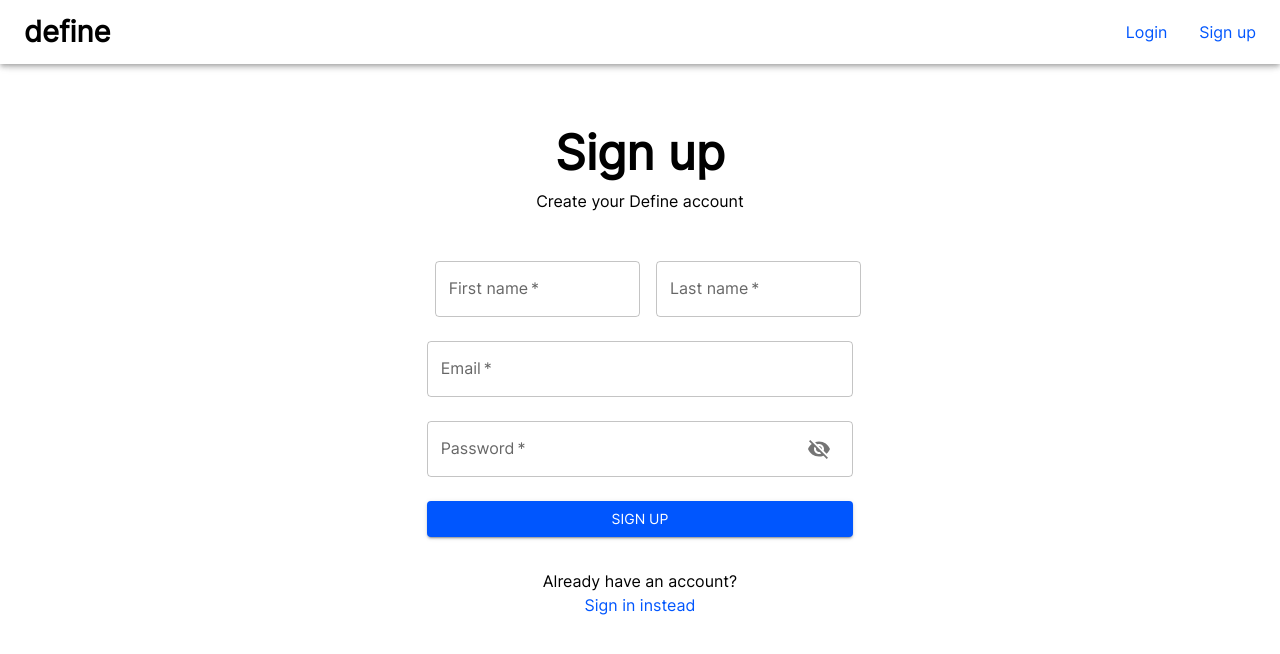
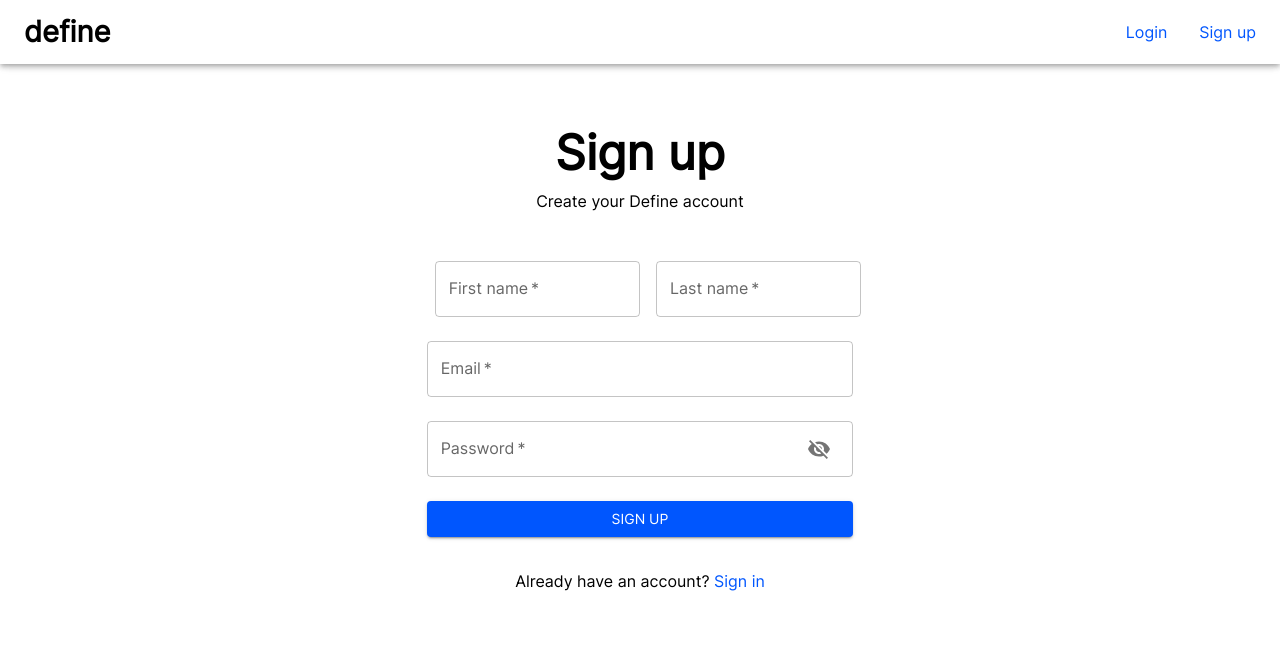
Before and after one commit to TylerWon/define, a React app in the folder frontend/: page /register in a window 1280 px wide. Shown: the top 654 px of the page. Built offline with nearby package versions, Linux system fonts and the light colour scheme; the HTML template or start-up script is replaced by a standard one.

Commit message:
Remove LoginAndRegister component, refactor Login and Sign Up pages to accomodate removal of it

```diff
--- a/frontend/src/components/Login/index.jsx
+++ b/frontend/src/components/Login/index.jsx
@@ -1,18 +1,49 @@
-import LoginAndRegister from "../lib/LoginAndRegister";
+import {
+  Grid,
+  Link as MuiLink,
+  Stack,
+  Typography
+} from "@mui/material";
+import { Link as ReactRouterLink } from "react-router-dom";
 
 import LoginForm from "./LoginForm";
 
 // The Login page
 export default function Login(props) {
   return (
-    <LoginAndRegister
-      title="Login"
-      description="Access your Define account"
-      question="Don't have an account?"
-      answer="Sign up instead"
-      route="/register"
+    <Grid
+      container
+      alignItems="center"
+      justifyContent="center"
+      sx={{
+        width: "100%",
+        paddingTop: "125px"
+      }}
     >
-      <LoginForm />
-    </LoginAndRegister>
+      <Grid item xs={10} sm={6} md={5} lg={4} xl={3}>
+        <Stack
+          spacing={4}
+          alignItems="center"
+          justifyContent="center"
+          sx={{ width: "100%" }}
+        >
+          <Stack
+            spacing={1}
+            alignItems="center"
+            justifyContent="center"
+          >
+            <Typography variant="h1">Login</Typography>
+            <Typography>Access your Define account</Typography>
+          </Stack>
+          <LoginForm />
+          <Stack
+            alignItems="center"
+            justifyContent="center"
+          >
+            <Typography>Don't have an account? <MuiLink component={ReactRouterLink} to="/register" underline="none">Sign up</MuiLink></Typography>
+          </Stack>
+        </Stack>
+      </Grid>
+    </Grid>
   )
 }
--- a/frontend/src/components/Register/index.jsx
+++ b/frontend/src/components/Register/index.jsx
@@ -1,18 +1,44 @@
-import LoginAndRegister from "../lib/LoginAndRegister";
+import {
+  Grid,
+  Link as MuiLink,
+  Stack,
+  Typography
+} from "@mui/material";
+import { Link as ReactRouterLink } from "react-router-dom";
 
 import SignUpForm from "./SignUpForm";
 
 // The Sign Up page
 export default function Register(props) {
   return (
-    <LoginAndRegister
-      title="Sign up"
-      description="Create your Define account"
-      question="Already have an account?"
-      answer="Sign in instead"
-      route="/login"
+    <Grid
+      container
+      alignItems="center"
+      justifyContent="center"
+      sx={{
+        width: "100%",
+        paddingTop: "125px"
+      }}
     >
-      <SignUpForm />
-    </LoginAndRegister>
+      <Grid item xs={10} sm={6} md={5} lg={4} xl={3}>
+        <Stack
+          spacing={4}
+          alignItems="center"
+          justifyContent="center"
+          sx={{ width: "100%" }}
+        >
+          <Stack
+            spacing={1}
+            alignItems="center"
+            justifyContent="center"
+          >
+            <Typography variant="h1">Sign up</Typography>
+            <Typography>Create your Define account</Typography>
+          </Stack>
+          <SignUpForm />
+          <Typography>Already have an account? <MuiLink component={ReactRouterLink} to="/login" underline="none">Sign in</MuiLink></Typography>
+        </Stack>
+      </Grid>
+    </Grid>
   )
 }
--- a/frontend/src/components/lib/LoginAndRegister.jsx
+++ /dev/null
@@ -1,52 +0,0 @@
-import {
-  Grid,
-  Link as MuiLink,
-  Stack,
-  Typography
-} from "@mui/material";
-import { Link as ReactRouterLink } from "react-router-dom";
-
-// A component that extracts the shared elements between the Login and Sign Up page
-export default function LoginAndRegister(props) {
-  const { children, title, description, question, answer, route} = props;
-
-  return (
-    <Grid
-      container
-      alignItems="center"
-      justifyContent="center"
-      sx={{
-        width: "100%",
-        paddingTop: "125px"
-      }}
-    >
-      <Grid item xs={10} sm={6} md={5} lg={4} xl={3}>
-        <Stack
-          spacing={4}
-          alignItems="center"
-          justifyContent="center"
-          sx={{ width: "100%" }}
-        >
-          <Stack
-            spacing={1}
-            alignItems="center"
-            justifyContent="center"
-          >
-            <Typography variant="h1">{title}</Typography>
-            <Typography>{description}</Typography>
-          </Stack>
-          {children}
-          <Stack
-            alignItems="center"
-            justifyContent="center"
-          >
-            <Typography>{question}</Typography>
-            <MuiLink component={ReactRouterLink} to={route} underline="none">
-              <Typography>{answer}</Typography>
-            </MuiLink>
-          </Stack>
-        </Stack>
-      </Grid>
-    </Grid>
-  )
-}
```
